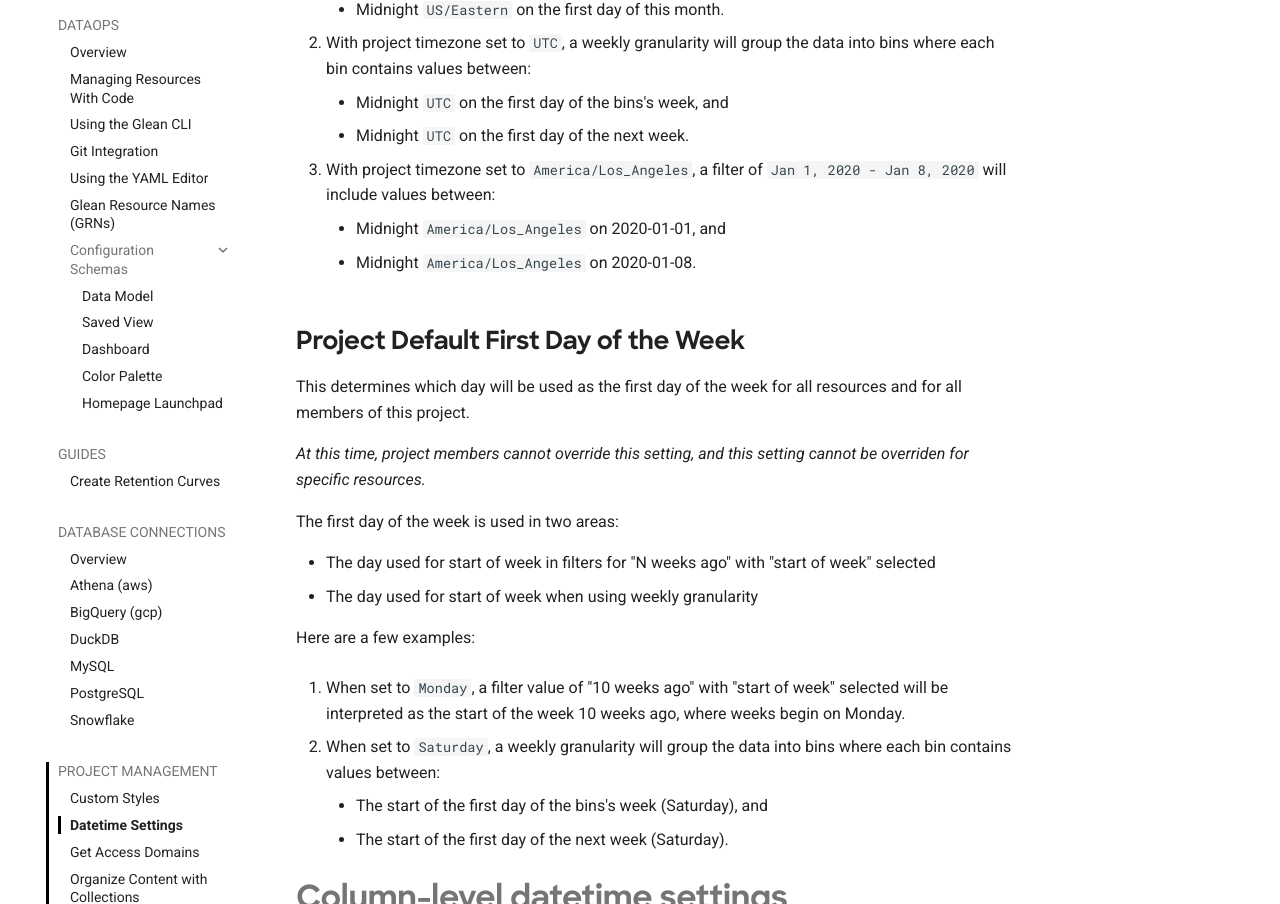
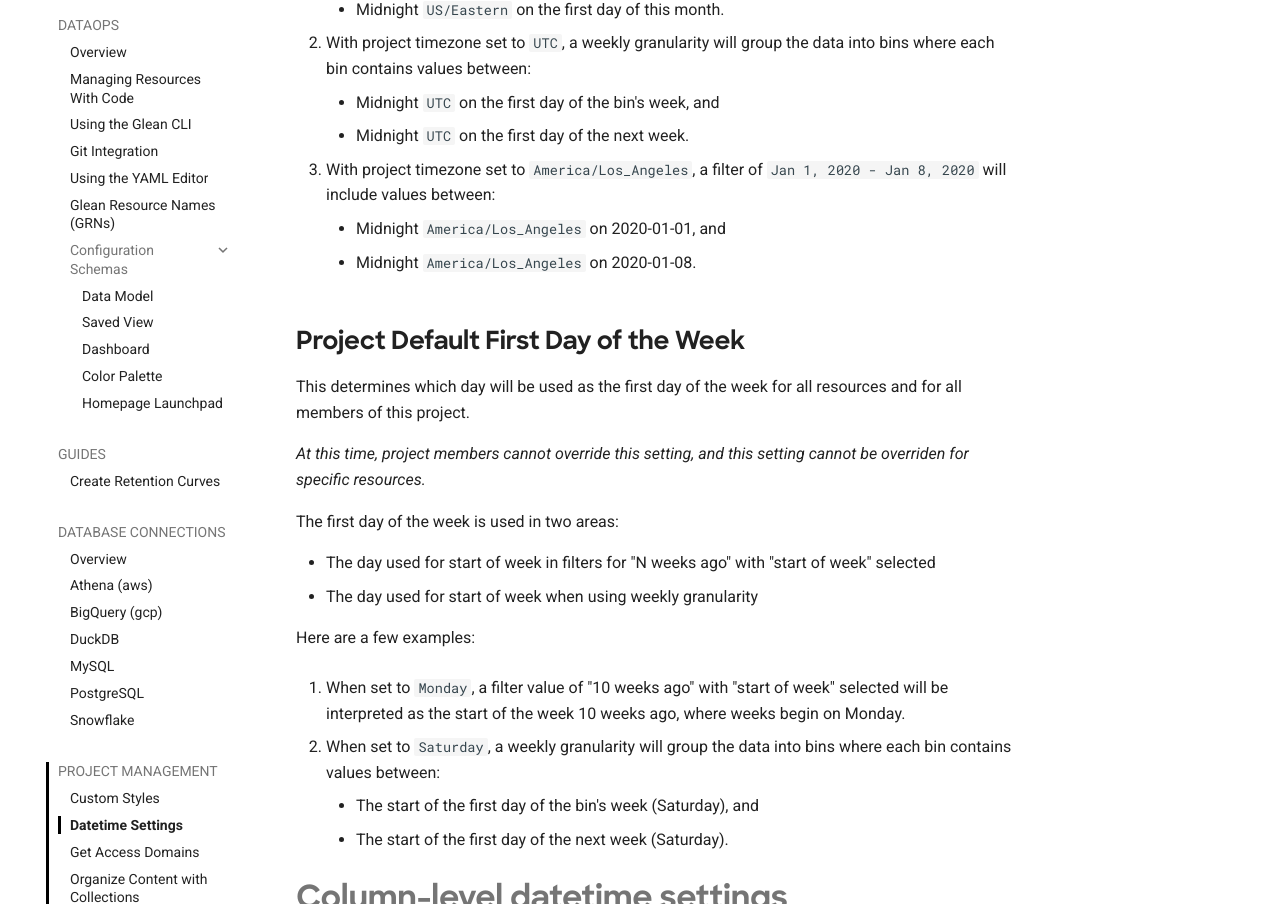
Before and after one commit to gleannyc/documentation, an MkDocs documentation site: the page built from docs/docs/project-management/datetime-settings.md, in a window 1280 px wide and 1400 px high, scrolled down 670 px. Shown: the part 167-1071 px from the top of the window. Built offline with MkDocs 1.6.1 and Material for MkDocs 9.7.7, drawn with Linux system fonts in a browser that asks for light colours.

Commit message:
typo fix

```diff
--- a/docs/docs/project-management/datetime-settings.md
+++ b/docs/docs/project-management/datetime-settings.md
@@ -26,7 +26,7 @@ Here are a few examples:
     - Midnight `US/Eastern` on the first day of this month.
 
 2. With project timezone set to `UTC`, a weekly granularity will group the data into bins where each bin contains values between:
-    - Midnight `UTC` on the first day of the bins's week, and
+    - Midnight `UTC` on the first day of the bin's week, and
     - Midnight `UTC` on the first day of the next week.
 
 3. With project timezone set to `America/Los_Angeles`, a filter of `Jan 1, 2020 - Jan 8, 2020` will include values between:
@@ -51,7 +51,7 @@ Here are a few examples:
 1. When set to `Monday`, a filter value of "10 weeks ago" with "start of week" selected will be interpreted as the start of the week 10 weeks ago, where weeks begin on Monday.
 
 2. When set to `Saturday`, a weekly granularity will group the data into bins where each bin contains values between:
-    - The start of the first day of the bins's week (Saturday), and
+    - The start of the first day of the bin's week (Saturday), and
     - The start of the first day of the next week (Saturday).
 
 
```
